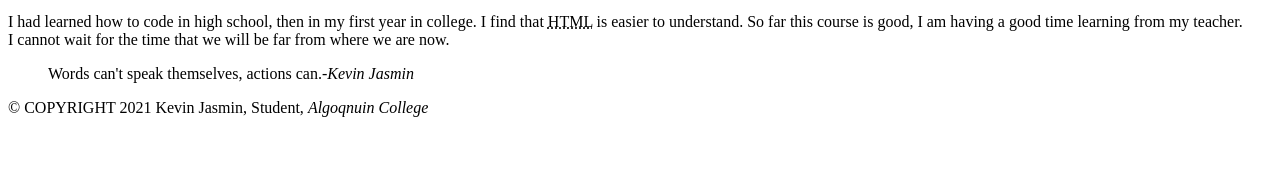
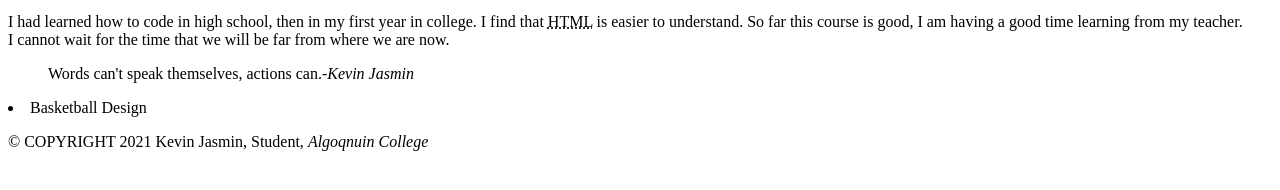
Before and after one commit to jasm0008/jasm0008.github.io, a plain HTML site: page html-assignment/index.html in a window 1280 px wide. Shown: the part 400-590 px from the top of the page. Drawn offline with Linux system fonts and the light colour scheme.

Commit message:
added list of hobbies

```diff
--- a/html-assignment/index.html
+++ b/html-assignment/index.html
@@ -20,6 +20,7 @@
             <h1> Kevin Jasmin </h1>
         </header>
 
+        <!-- Displaying image file that shows myself -->
         <img src="images/picturekevin.JPEG" alt="Picture of myself" width="250" title="Kevin Jasmin" />
 
         <article>
@@ -46,6 +47,10 @@
 
         </article>
 
+        <li>
+            Basketball
+            Design
+        </li>
 
     </main>
     <footer>
```
